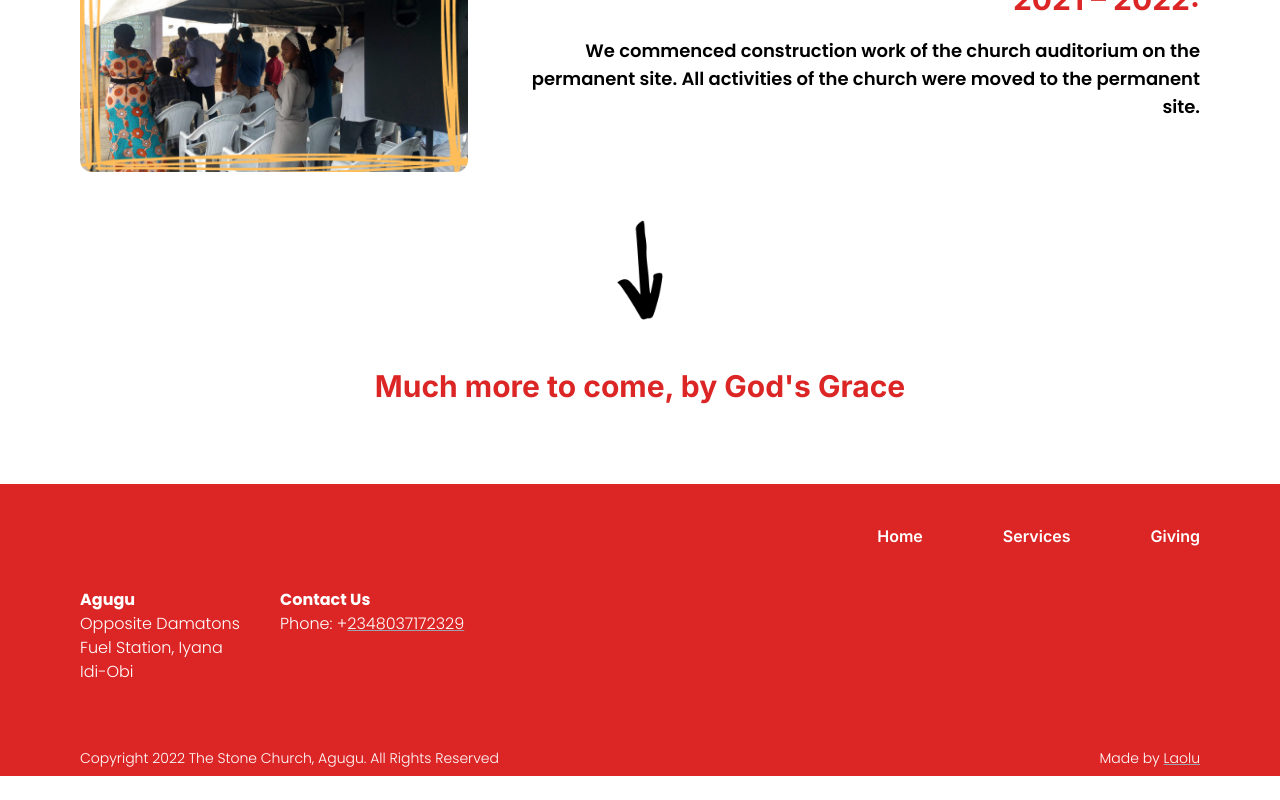
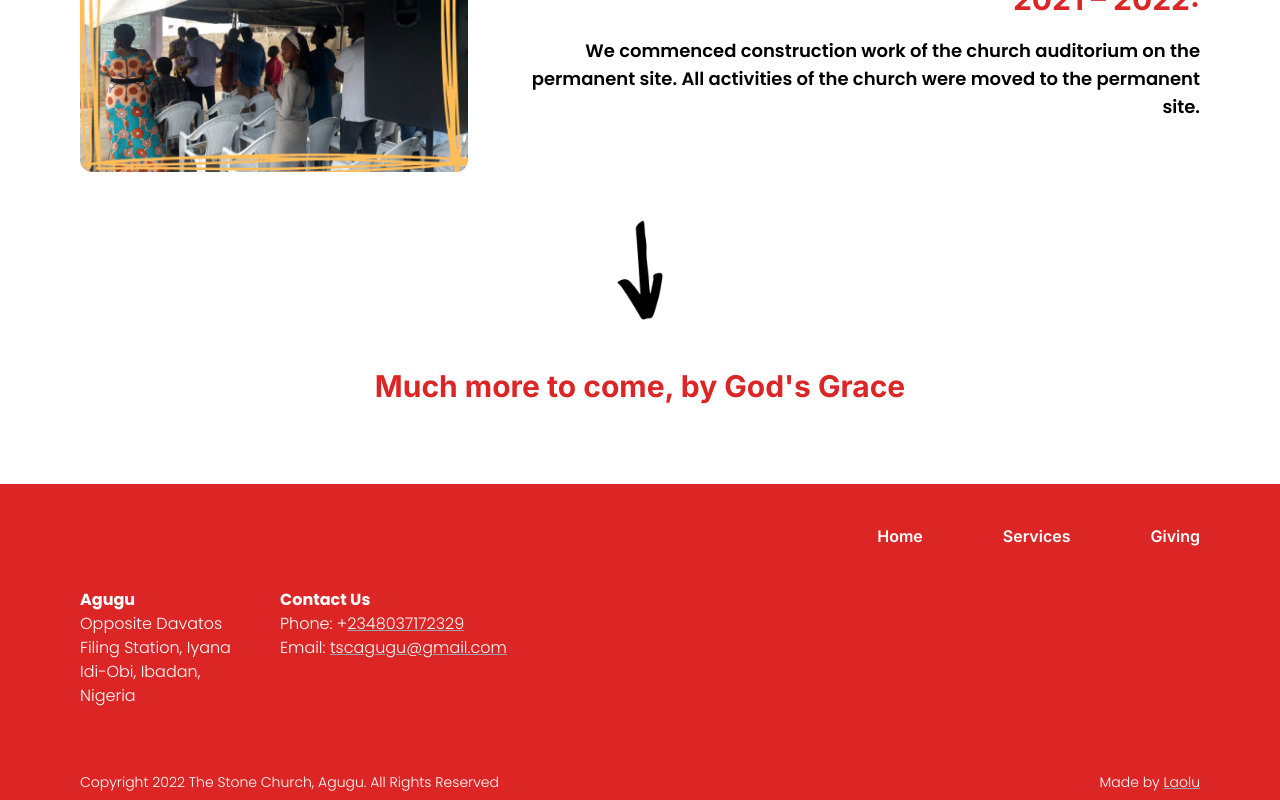
Before and after one commit to Ola4606/tsc-agugu, a React (Create React App) app: page / in a window 1280 px wide. Shown: the part 4709-5509 px from the top of the page. Before the commit the page ends 5485 px from the top, so only its background shows below. Built offline with nearby package versions, Linux system fonts and the light colour scheme.

Commit message:
Corrected error in church location and added email

```diff
--- a/src/components/general/BottomNav.tsx
+++ b/src/components/general/BottomNav.tsx
@@ -25,7 +25,7 @@ function BottomNav() {
               Agugu
             </span>
             <span className="font-casual font-light text-sm md:text-base">
-              Opposite Damatons Fuel Station, Iyana Idi-Obi
+              Opposite Davatos Filing Station, Iyana Idi-Obi, Ibadan, Nigeria
             </span>
           </div>
           <div className="flex flex-col mt-10 md:mt-0 md:ml-10">
@@ -34,6 +34,10 @@ function BottomNav() {
             </span>
             <span className="font-casual font-light text-sm md:text-base">
               Phone: +<a href="tel:+2348037172329" className="underline decoration-gray-400">2348037172329</a>
+
+            </span>
+            <span className="font-casual font-light text-sm md:text-base">
+              Email: <a href="mailto:tscagugu@gmail.com" className="underline decoration-gray-400">tscagugu@gmail.com</a>
 
             </span>
           </div>
```
